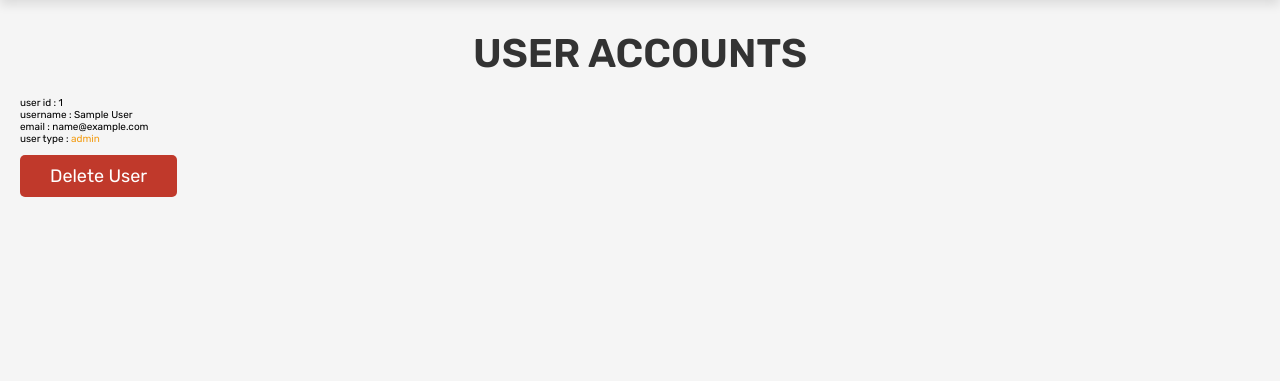
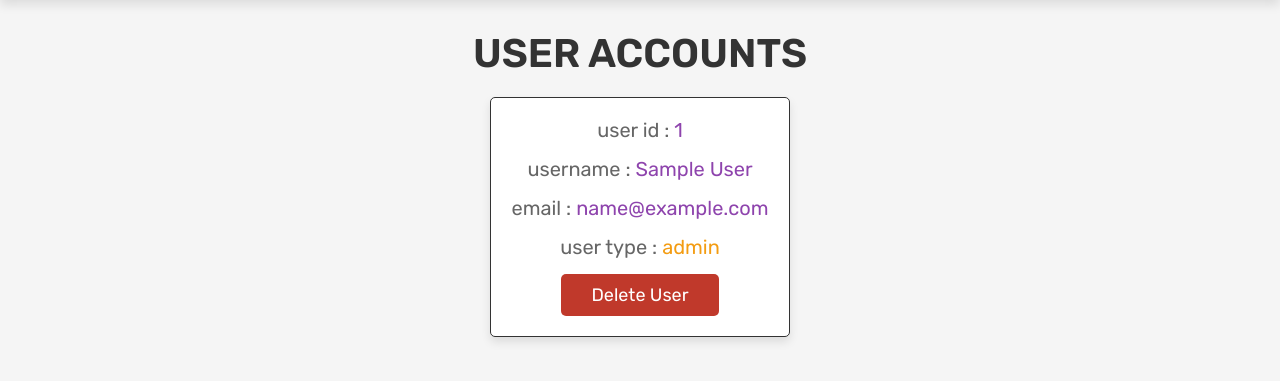
Before and after one commit to frdpx/AppDev, a PHP site: page /admin_users.php in a window 1280 px wide. Shown: the part 69-450 px from the top of the page. Run offline with PHP 8.4, Linux system fonts and the light colour scheme; the visitor is signed in with stand-in values (Sample User, id 1); tables that the repository leaves empty or names only in its code hold one stand-in row (values such as "Sample post").

Commit message:
box-containe

```diff
--- a/css/admin_style.css
+++ b/css/admin_style.css
@@ -396,7 +396,38 @@ section{
    color:var(--black);
 }
 
+.users .box-container{
+   display: grid;
+   grid-template-columns: repeat(auto-fit, 30rem);
+   justify-content: center;
+   gap:1.5rem;
+   max-width: 1200px;
+   margin:0 auto;
+   align-items: flex-start;
+}
 
+.users .box-container .box{
+   background-color: var(--white);
+   padding:2rem;
+   border:var(--border);
+   box-shadow: var(--box-shadow);
+   border-radius: .5rem;
+   text-align: center;
+}
+
+.users .box-container .box p{
+   padding-bottom: 1.5rem;
+   font-size: 2rem;
+   color:var(--light-color);
+}
+
+.users .box-container .box p span{
+   color:var(--purple);
+}
+
+.users .box-container .box .delete-btn{
+   margin-top: 0;
+}
 
 
 
```
